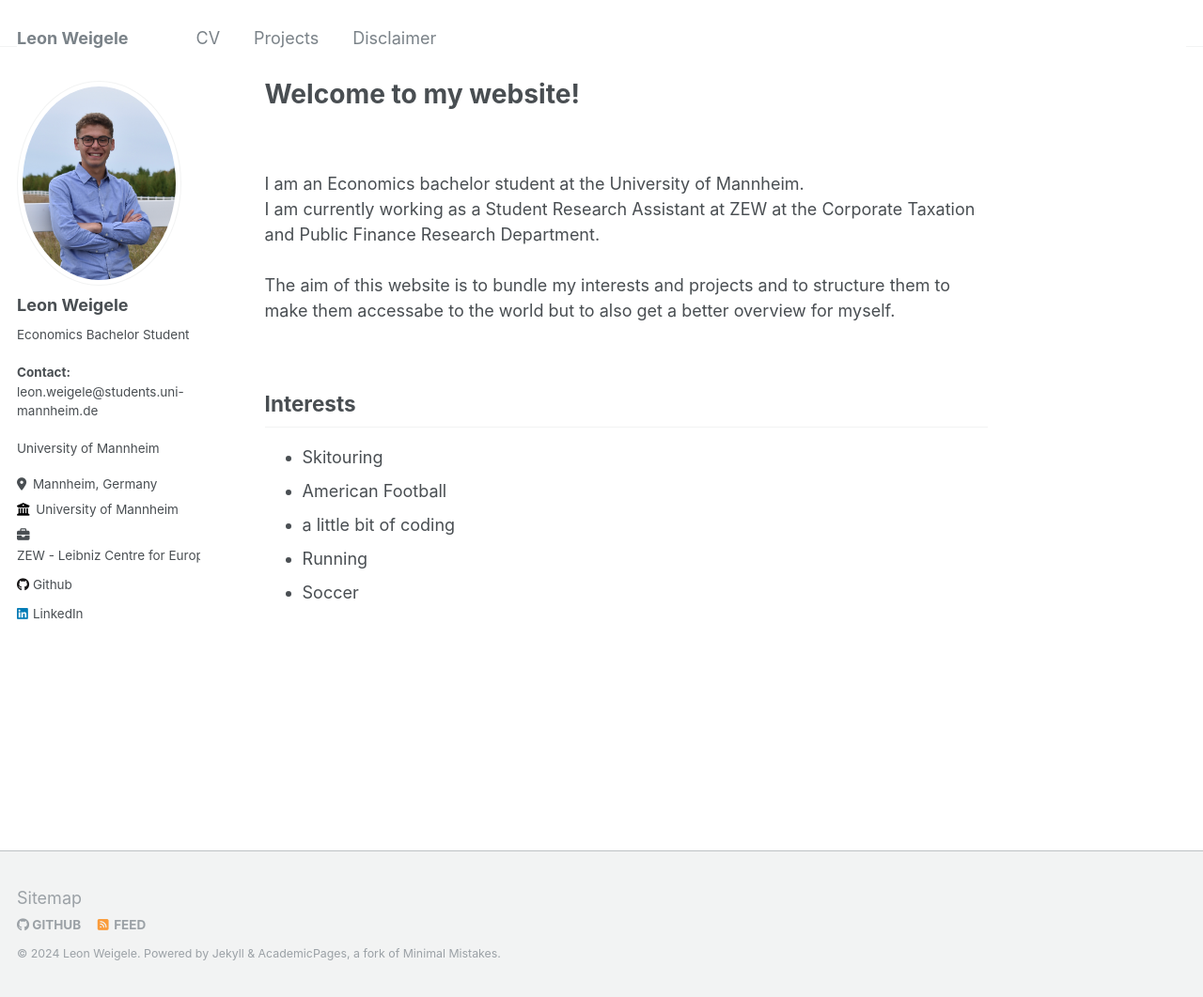
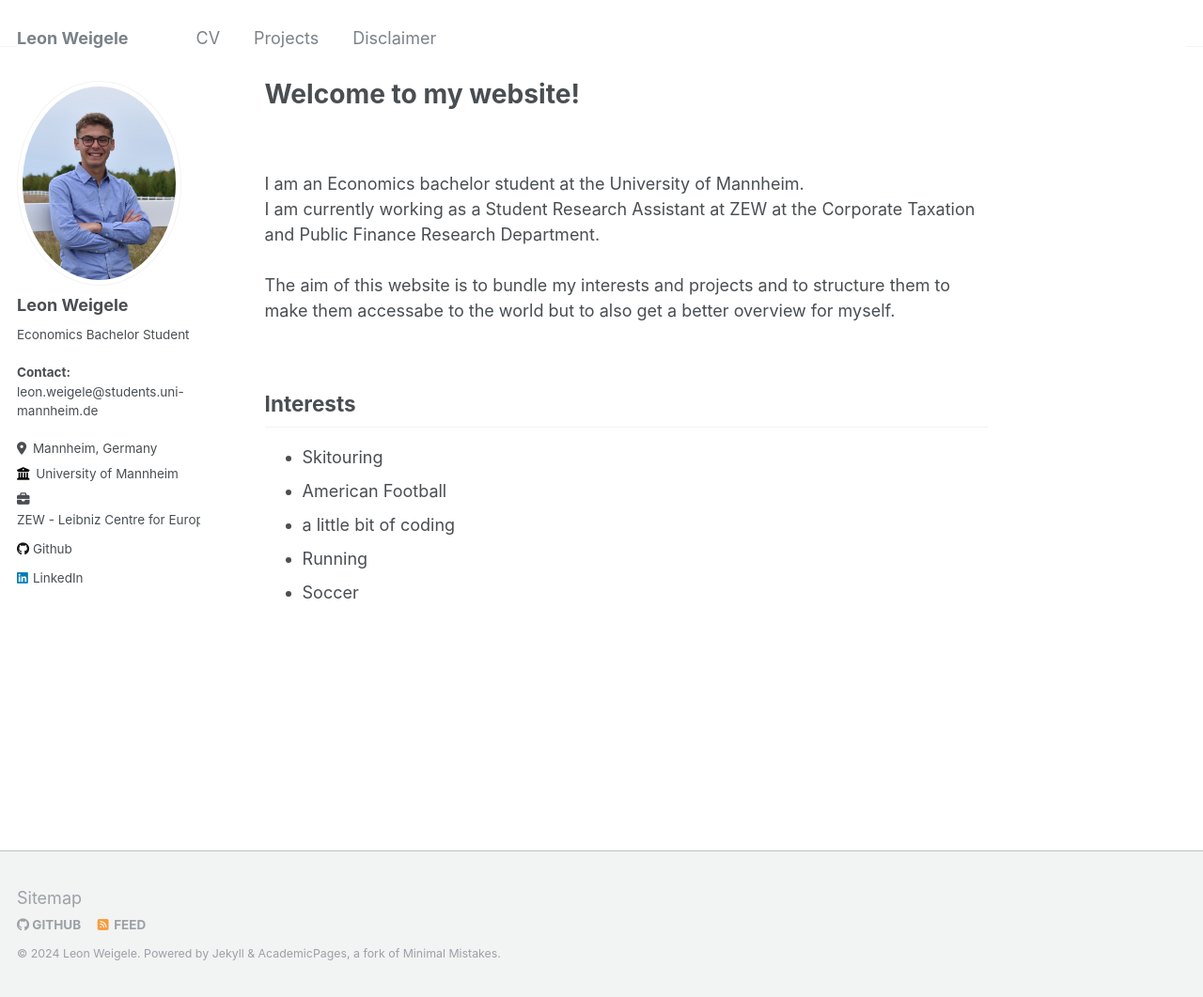
Before and after one commit to leonhamburg/leonweigele.github.io, a Jekyll site: the page built from _pages/about.md, in a window 1280 px wide and 1061 px high. Shown: the whole window at 94% size. Built offline with Jekyll 4.4.1, drawn with Linux system fonts in a browser that asks for light colours.

Commit message:
style changes

```diff
--- a/_includes/author-profile.html
+++ b/_includes/author-profile.html
@@ -18,7 +18,7 @@
     <h3 class="author__name">{{ author.name }}</h3>
     {% if author.pronouns %}<p class="author__pronouns">{{ author.pronouns }}</p>{% endif %}
     {% if author.bio %}<p class="author__bio">{{ author.bio }}</p>{% endif %}
-    {% if author.university %}<p class="author__university">{{ author.university }}</p>{% endif %}
+    <!--- {% if author.university %}<p class="author__university">{{ author.university }}</p>{% endif %} -->
   </div>
 
   <div class="author__urls-wrapper">
```
